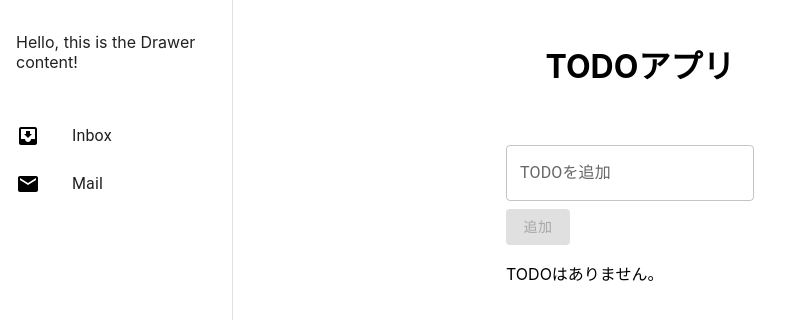
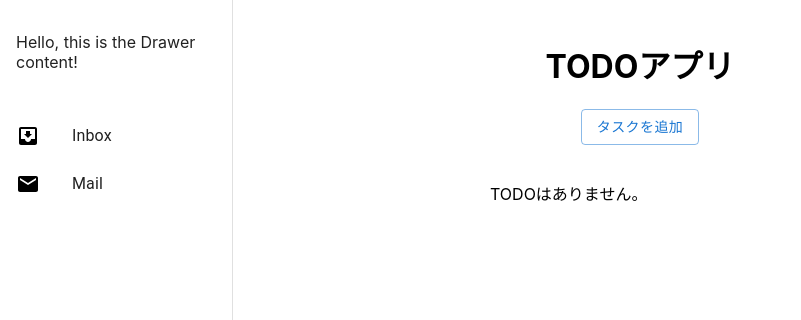
Before and after one commit to yamamotch/UnivearthIntern, a React (Create React App) app: page / in a window 1280 px wide. Shown: the top 320 px of the page, without its empty margins (0-801 px from the left). Built offline with nearby package versions, Linux system fonts and the light colour scheme.

Commit message:
Add AddTodoDialog.tsx

```diff
--- a/src/App.tsx
+++ b/src/App.tsx
@@ -1,17 +1,36 @@
-import React from 'react';
+import React, { useState } from 'react';
 import TodoList from './components/TodoList';
 import Sidebar from './components/Drawer';
 import './App.css';
+import FormDialog from './components/AddTaskDialog';
 
+interface Todo {
+  id: number;
+  text: string;
+}
+const App: React.FC = () => {
+  const [todos, setTodos] = useState<Todo[]>([]);
 
-const App: React.FC = () => {
+  // TODOを追加
+  const addTodo = (text: string) => {
+    setTodos([...todos, { id: Date.now(), text }]);
+  };
+
+  //TODOを削除
+  const deleteTodo = (id: number) => {
+    setTodos(todos.filter(todo => todo.id !== id));
+  };
+
   return (
     <div className="app-container">
       <Sidebar variant="permanent" />
+
       <div className="content">
         <h1>TODOアプリ</h1>
+        <FormDialog addTodo={addTodo} />
+
         <div className='todolist'>
-          <TodoList />
+          <TodoList todos={todos} deleteTodo={deleteTodo} />
         </div>
       </div>
     </div>
--- /dev/null
+++ b/src/components/AddTaskDialog.tsx
@@ -0,0 +1,91 @@
+import React, { useState } from "react";
+import Button from '@mui/material/Button';
+import TextField from '@mui/material/TextField';
+import Dialog from '@mui/material/Dialog';
+import DialogActions from '@mui/material/DialogActions';
+import DialogContent from '@mui/material/DialogContent';
+import DialogContentText from '@mui/material/DialogContentText';
+import DialogTitle from '@mui/material/DialogTitle';
+
+
+interface FormDialogProps {
+    addTodo: (text: string) => void;
+}
+
+const FormDialog: React.FC<FormDialogProps> = ({ addTodo }) => {
+    const [input, setInput] = useState('');
+    const [open, setOpen] = useState(false);
+
+    //Open
+    const handleClickOpen = () => {
+        setOpen(true);
+    };
+
+    //Close
+    const handleClose = () => {
+        setOpen(false);
+        setInput('');
+    };
+
+    //AddTodo
+    const handleAddTodo = () => {
+        if (input.trim() !== '') {
+            addTodo(input);
+            handleClose();
+        }
+    };
+
+    return (
+        <React.Fragment>
+            <Button variant="outlined" onClick={handleClickOpen}>
+                タスクを追加
+            </Button>
+
+            <Dialog
+                open={open}
+                onClose={handleClose}
+                PaperProps={{
+                    component: 'form',
+                    onSubmit: (event: React.FormEvent<HTMLFormElement>) => {
+                        event.preventDefault();
+                        const formData = new FormData(event.currentTarget);
+                        const formJson = Object.fromEntries((formData as any).entries());
+                        const email = formJson.email;
+                        console.log(email);
+                        handleClose();
+                    },
+                }}
+            >
+                <DialogTitle>タスクを追加</DialogTitle>
+                <DialogContent>
+                    <DialogContentText>
+                        To subscribe to this website, please enter your email address here. We
+                        will send updates occasionally.
+                    </DialogContentText>
+                    <TextField
+                        autoFocus
+                        required
+                        fullWidth
+                        margin="dense"
+                        type="text"
+                        variant="standard"
+                        label="TODOを追加"
+                        value={input}
+                        onChange={(e) => setInput(e.target.value)}
+                    />
+
+                </DialogContent>
+                <DialogActions>
+                    <Button onClick={handleClose}>キャンセル</Button>
+                    <Button
+                        variant="contained"
+                        onClick={handleAddTodo}
+                        disabled={!input.trim()}
+                    >
+                        追加</Button>
+                </DialogActions>
+            </Dialog>
+        </React.Fragment>
+    );
+}
+export default FormDialog;
--- a/src/components/TodoList.tsx
+++ b/src/components/TodoList.tsx
@@ -1,42 +1,19 @@
-import React, { useState } from "react";
+import React from "react";
 import TodoItem from "./TodoItem";
-import { TextField, Button, Box } from "@mui/material";
+import { Box } from "@mui/material";
 
 interface Todo {
     id: number;
     text: string;
 }
 
-const TodoList: React.FC = () => {
-    const [todos, setTodos] = useState<Todo[]>([]);
-    const [input, setInput] = useState('');
+interface TodoListProps {
+    todos: Todo[];
+    deleteTodo: (id: number) => void;
+}
 
-    // TODOを追加する関数
-    const addTodo = () => {
-        if (input.trim() === '') return; // 空白の入力は追加しない
-        setTodos([...todos, { id: Date.now(), text: input }]);
-        setInput('');
-    };
-
-    const deleteTodo = (id:number)=>{
-        setTodos(todos.filter(todo => todo.id !== id));
-    };
-
+const TodoList: React.FC<TodoListProps> = ({ todos, deleteTodo }) => {
     return (
-        <Box sx={{ padding: 2 }}>
-            <TextField
-                label="TODOを追加"
-                value={input}
-                onChange={(e) => setInput(e.target.value)}
-            />
-            <Button
-                variant="contained"
-                onClick={addTodo}
-                disabled={!input.trim()}
-                sx={{ mt: 1 }}
-            >
-                追加
-            </Button>
         <Box sx={{ me: 3 }}>
             {todos.length === 0 ? (
                 <p>TODOはありません。</p>
@@ -50,7 +27,6 @@ const TodoList: React.FC = () => {
                 ))
             )}
         </Box>
-        </Box>
     );
 };
 
```
Lines whose indentation alone changed are shown as unchanged.
